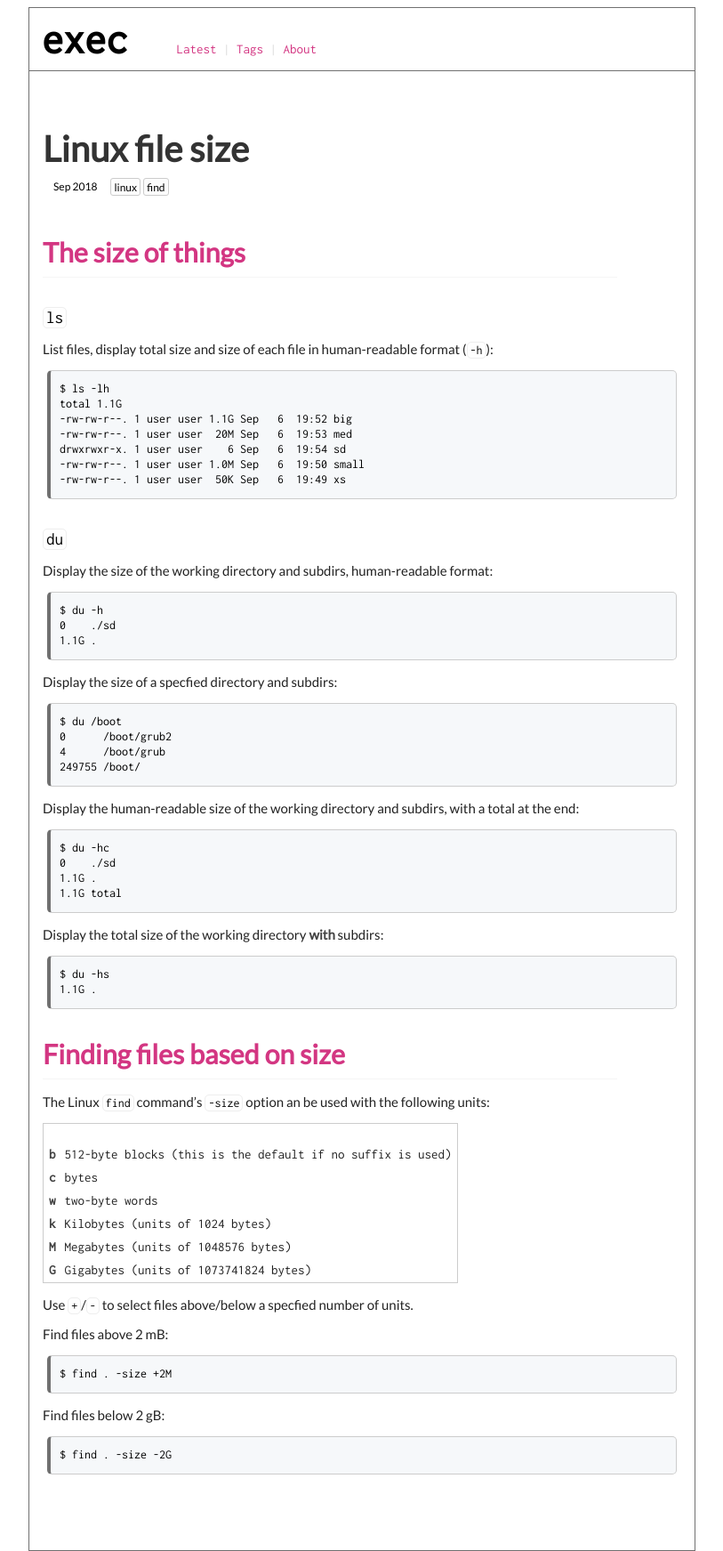
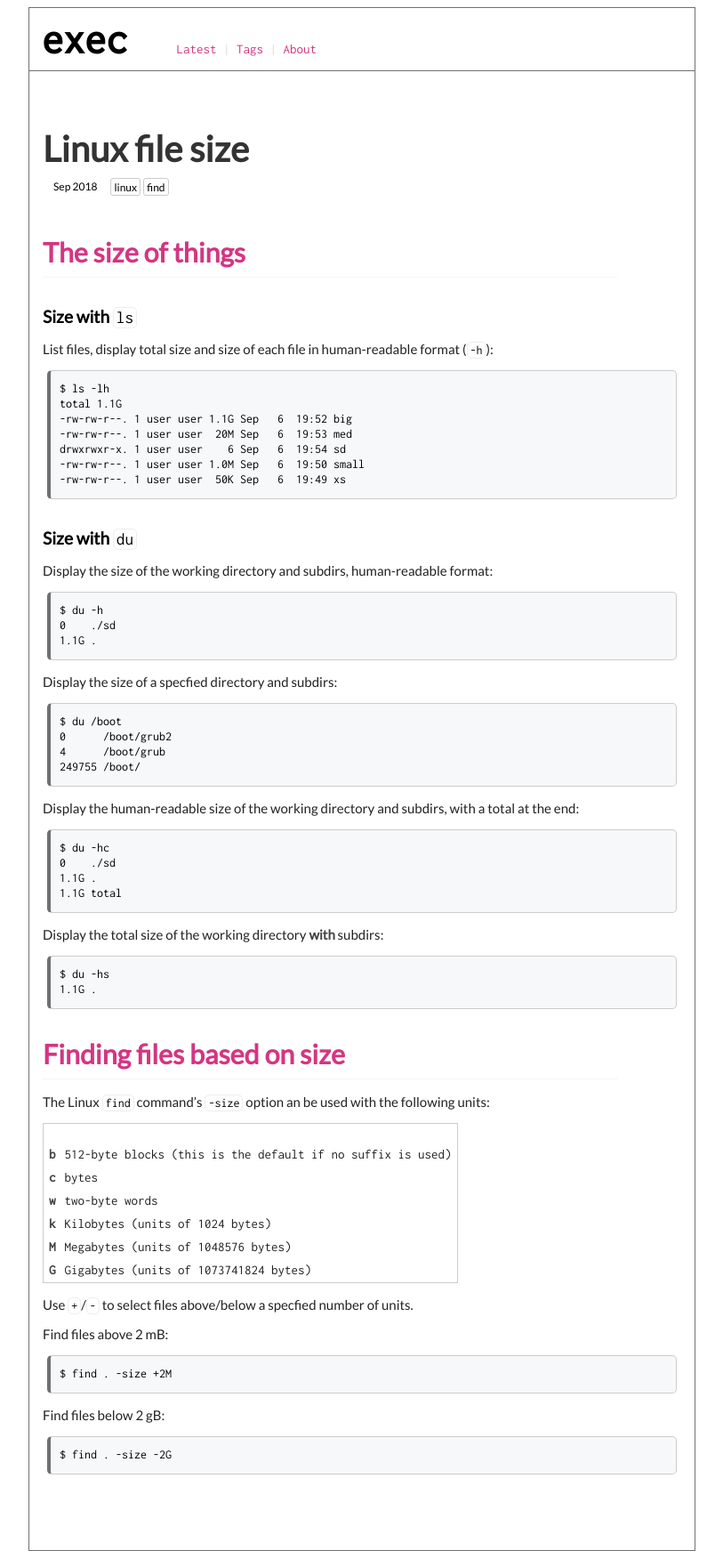
Before and after one commit to execas/execas.github.io, a Jekyll site: the page built from _posts/2018-09-07-linux-file-size.md, in a window 1280 px wide. Shown: the whole page at 89% size, without its empty margins (233-1046 px from the left). Built offline with Jekyll 4.4.1, drawn with Linux system fonts in a browser that asks for light colours.

Commit message:
Update 2018-09-07-linux-file-size.md

````diff
--- a/_posts/2018-09-07-linux-file-size.md
+++ b/_posts/2018-09-07-linux-file-size.md
@@ -8,7 +8,7 @@ tags: [linux, find]
 ## The size of things
 
 
-### `ls`
+### Size with `ls`
 
 List files, display total size and size of each file in human-readable format (`-h`):
 
@@ -22,7 +22,7 @@ drwxrwxr-x. 1 user user    6 Sep   6  19:54 sd
 -rw-rw-r--. 1 user user  50K Sep   6  19:49 xs
 ```
 
-### `du`
+### Size with `du`
 
 Display the size of the working directory and subdirs, human-readable format:
 
````
